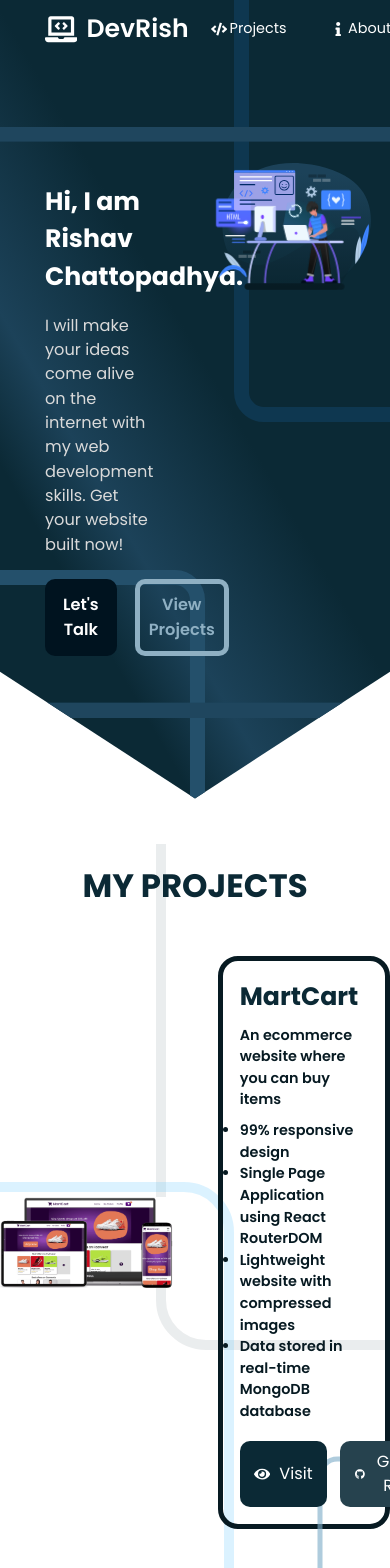
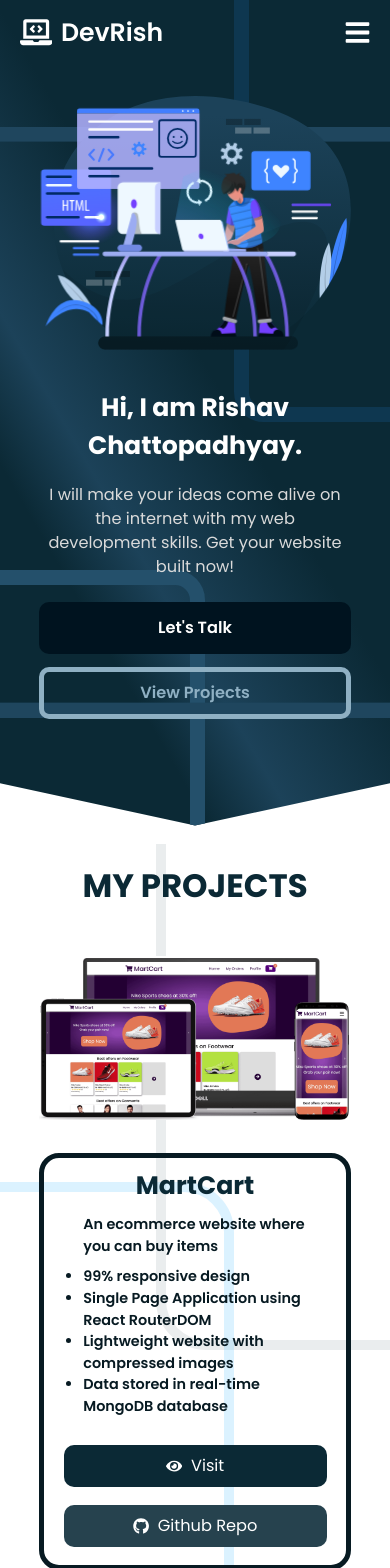
Before and after one commit to DevRish/DevRishPortfolio, a React (Vite) app: page / in a window 390 px wide. Shown: the top 1568 px of the page. Built offline with nearby package versions, Linux system fonts and the light colour scheme.

Commit message:
responsiveness done

```diff
--- a/src/components/Contact.tsx
+++ b/src/components/Contact.tsx
@@ -111,11 +111,11 @@ const Contact = forwardRef<HTMLDivElement, any>((_,ref) => {
         <div className='w-[100vw] bg-[rgb(18,50,63)]' ref={ref}>
             <div className='w-container flex-and-center flex-col mx-auto py-[3rem] text-white'>
                 <h1 className='w-full text-center text-[3.6rem] font-bold'>LET'S TALK</h1>
-                <div className='w-full grid grid-cols-2 my-[4rem] gap-[5rem]'>
+                <div className='w-full sm:block md:grid grid-cols-2 my-[4rem] gap-[5rem]'>
                     <div className={`flex-and-center order-2 z-10 ${imgVis} transition-2ms`}>
-                        <MessageMe className='block w-[90%]' />
+                        <MessageMe className='block w-[90%] sm:w-[80%] sm:mb-[5rem]' />
                     </div>
-                    <div className={`z-10 ${descVis} transition-2ms px-[10%]`}>
+                    <div className={`z-10 ${descVis} transition-2ms px-[10%] sm:flex sm:flex-col sm:justify-center sm:items-center`}>
                         <p className='text-[1.6rem] font-semibold'>
                             Want to discuss about your new project? Just leave me a message and I will get back to you!
                         </p>
--- a/src/components/Hero.tsx
+++ b/src/components/Hero.tsx
@@ -1,10 +1,16 @@
-import { HTMLProps, MutableRefObject, useState } from 'react';
+import { ButtonHTMLAttributes, HTMLProps, MutableRefObject, useState } from 'react';
 // import './styles/Hero.css';
 import DevSVG from './DevSVG';
 import { FaArrowRight, FaBars, FaCode, FaFileAlt, FaInfo, FaLaptopCode, FaUser } from 'react-icons/fa';
 
-const NavMdLi = ({children, ...props}: HTMLProps<HTMLLIElement>) => (
+const NavItemMd = ({children, ...props}: HTMLProps<HTMLLIElement>) => (
     <li className='py-[2rem] px-[2.5rem] h-full flex items-center text-white text-[1.6rem]' {...props}>{children}</li>
+);
+
+const NavItemSm = ({children, ...props}: ButtonHTMLAttributes<HTMLButtonElement>) => (
+    <button className={
+        'w-full bg-white text-[#00131F] text-[4vh] flex-and-center py-[4vh] border-0 border-b-[2px] border-black'
+    } {...props}>{children}</button>
 );
 
 interface IHeroProps {
@@ -20,7 +26,7 @@ const Hero = ({ projectRef, aboutRef, contactRef  }: IHeroProps) => {
     const [showMenu,setShowMenu] = useState(false);
     const bgBoxClass = 'absolute bg-transparent rounded-[30px] z-[1] ';
     return (
-        <header className='w-[100vw] min-h-[100vh] bg-hero-gradient relative overflow-hidden z-50 animate-seeDown' >
+        <header className='w-[100vw] min-h-[100vh] bg-hero-gradient relative overflow-hidden z-50 sm:animate-seeDownSm md:animate-seeDown' >
             <div className={bgBoxClass + 'h-[200vh] w-[200vh] top-[67.5%] border-[15px] border-[#24506B] animate-box1'}></div>
             <div className={
                 bgBoxClass +
@@ -29,16 +35,19 @@ const Hero = ({ projectRef, aboutRef, contactRef  }: IHeroProps) => {
             }></div>
             <div className={bgBoxClass + 'h-[200vh] w-[200vh] bottom-[50%] border-[15px] border-[#0E3750] animate-box3'}></div>
             <div className='w-container flex-and-center flex-col mx-auto z-[5]'>
-                <nav className='w-full flex justify-between items-center py-0 px-[5rem] z-[5]'>
+                <nav className={
+                    'w-full flex justify-between items-center py-0 px-[5rem] z-[5] ' +
+                    'sm:pt-[1.5rem] sm:pl-[5%] sm:pr-[5%]'
+                }>
                     <div className='text-white text-[2.8rem] font-semibold flex-and-center'>
                         <FaLaptopCode className='text-[3.6rem] mr-[1rem]' /> DevRish
                     </div>
-                    <button className='hidden h-[100%] bg-transparent border-none text-[3rem]' onClick={() => setShowMenu(true)}><FaBars /></button>
-                    <ul className='flex'>
-                        <NavMdLi><button className='flex-and-center' onClick={ () => { scrollToElement(projectRef) } }><FaCode className='text-[1.8rem] mr-[0.25rem]' /> Projects</button></NavMdLi>
-                        <NavMdLi><button className='flex-and-center' onClick={ () => { scrollToElement(aboutRef) } }><FaInfo className='mr-[0.25rem]' /> About</button></NavMdLi>
-                        <NavMdLi><button className='flex-and-center' onClick={ () => { scrollToElement(contactRef) } }><FaUser className='mr-[0.25rem]' /> Contact</button></NavMdLi>
-                        <NavMdLi>
+                    <button className='md:hidden sm:block h-[100%] bg-transparent border-none text-[3rem] text-white' onClick={() => setShowMenu(true)}><FaBars /></button>
+                    <ul className='flex sm:hidden'>
+                        <NavItemMd><button className='flex-and-center' onClick={ () => { scrollToElement(projectRef) } }><FaCode className='text-[1.8rem] mr-[0.25rem]' /> Projects</button></NavItemMd>
+                        <NavItemMd><button className='flex-and-center' onClick={ () => { scrollToElement(aboutRef) } }><FaInfo className='mr-[0.25rem]' /> About</button></NavItemMd>
+                        <NavItemMd><button className='flex-and-center' onClick={ () => { scrollToElement(contactRef) } }><FaUser className='mr-[0.25rem]' /> Contact</button></NavItemMd>
+                        <NavItemMd>
                             <button
                                 className='border-none text-white text-[1.6rem] font-normal bg-transparent cursor-pointer p-0'
                             >
@@ -48,31 +57,33 @@ const Hero = ({ projectRef, aboutRef, contactRef  }: IHeroProps) => {
                                     download
                                 ><FaFileAlt className='mr-[0.25rem]' /> Resume</a>
                             </button>
-                        </NavMdLi>
+                        </NavItemMd>
                     </ul>
                 </nav>
-                {/* <div className={ 'hidden ' + (showMenu ? "mob-menu show" : "mob-menu hide") }> */}
-                <div className={'hidden'}>
-                    <button onClick={ () => { setShowMenu(false); }} ><FaArrowRight /></button>
-                    <button onClick={ () => { scrollToElement(projectRef); setShowMenu(false); } }><FaCode /> Projects</button>
-                    <button onClick={ () => { scrollToElement(aboutRef); setShowMenu(false); } }><FaInfo /> About</button>
-                    <button onClick={ () => { scrollToElement(contactRef); setShowMenu(false); } }><FaUser /> Contact</button>
-                    <button>
+                <div className={
+                    'md:hidden fixed flex flex-col top-0 right-0 h-[100vh] w-[100vw] bg-white z-[999] transition-transform duration-1000 ease-linear ' +
+                    (showMenu ? 'translate-x-0' : 'translate-x-[100%]')
+                }>
+                    <NavItemSm onClick={ () => { setShowMenu(false); }} ><FaArrowRight /></NavItemSm>
+                    <NavItemSm onClick={ () => { scrollToElement(projectRef); setShowMenu(false); } }><FaCode className='mr-[1rem]' /> Projects</NavItemSm>
+                    <NavItemSm onClick={ () => { scrollToElement(aboutRef); setShowMenu(false); } }><FaInfo className='mr-[1rem]' /> About</NavItemSm>
+                    <NavItemSm onClick={ () => { scrollToElement(contactRef); setShowMenu(false); } }><FaUser className='mr-[1rem]' /> Contact</NavItemSm>
+                    <NavItemSm>
                         <a href="https://raw.githubusercontent.com/DevRish/DevRishResume/main/Resume.pdf" download
-                            style={{ textDecoration: 'none', color: 'inherit' }}
-                        ><FaFileAlt /> Resume</a>
-                    </button>
+                            className='no-underline text-inherit flex-and-center'
+                        ><FaFileAlt className='mr-[1rem]' /> Resume</a>
+                    </NavItemSm>
                 </div>
-                <section className='w-full grid grid-cols-2 mt-[12.5vh] z-[5]'>
+                <section className='w-full sm:block sm:mt-[5rem] md:grid grid-cols-2 mt-[12.5vh] z-[5]'>
                     <div className='order-2 animate-fadein'>
                         <DevSVG className='w-[80%] block mx-auto' />
                     </div>
-                    <div className='order-1 py-[10%] px-[5rem] animate-fadein'>
-                        <h1 className='text-[2.8rem] mb-[2rem] text-white font-bold'>Hi, I am Rishav Chattopadhya.</h1>
-                        <p className='text-[1.8rem] mb-[2.5rem] text-[rgb(218,218,218)]'>I will make your ideas come alive on the internet with my web development skills. Get your website built now!</p>
-                        <div className='flex flex-row text-[1.8rem] font-semibold'>
-                            <button className="hover:scale-110 border-none rounded-[10px] cursor-pointer py-[1.5rem] px-[2rem] bg-[#00131F] text-white mr-[2rem]" onClick={ () => { scrollToElement(contactRef) } }>Let's Talk</button>
-                            <button className="hover:scale-110 rounded-[10px] cursor-pointer p-[1rem] bg-transparent text-[#8FB0C3] border-[5px] border-[#8FB0C3]" onClick={ () => { scrollToElement(projectRef) } }>View Projects</button>
+                    <div className='order-1 py-[10%] px-[5rem] animate-fadein sm:flex sm:flex-col sm:justify-center sm:items-center sm:p-[10%] sm:pb-[20%]'>
+                        <h1 className='text-[2.8rem] mb-[2rem] text-white font-bold sm:text-center'>Hi, I am Rishav Chattopadhyay.</h1>
+                        <p className='text-[1.8rem] mb-[2.5rem] text-[rgb(218,218,218)] sm:text-center'>I will make your ideas come alive on the internet with my web development skills. Get your website built now!</p>
+                        <div className='flex flex-row text-[1.8rem] font-semibold sm:flex-col sm:w-full sm:justify-center sm:items-center'>
+                            <button className="sm:w-full sm:mr-0 sm:mb-[1.5rem] hover:scale-110 border-none rounded-[10px] cursor-pointer py-[1.5rem] px-[2rem] bg-[#00131F] text-white mr-[2rem]" onClick={ () => { scrollToElement(contactRef) } }>Let's Talk</button>
+                            <button className="sm:w-full hover:scale-110 rounded-[10px] cursor-pointer p-[1rem] bg-transparent text-[#8FB0C3] border-[5px] border-[#8FB0C3]" onClick={ () => { scrollToElement(projectRef) } }>View Projects</button>
                         </div>
                     </div>
                 </section>
--- a/src/components/Projects.tsx
+++ b/src/components/Projects.tsx
@@ -20,40 +20,42 @@ const ProjectSections = ({ projectData }: { projectData: ProjectData[] }) => (
     <>
     {
         projectData.map(({ name, desc, imgSrc, imgAlt, keyPoints, visitLink, repoLink, shouldShow  }, i) => (
-            <div className="w-full grid grid-cols-2 gap-[5rem] mt-[5rem] project">
+            <div className="w-full sm:block md:grid grid-cols-2 gap-[5rem] mt-[5rem] project">
                 <div className={
-                    `flex-and-center z-20 transition-2ms ` +
+                    `flex-and-center z-20 transition-2ms sm:mb-[4vh] ` +
                     (shouldShow ? 'opacity-100 scale-100' : 'opacity-0 scale-0') + ' ' +
                     (i%2 === 0 ? '': 'order-2')
                 }>
-                    <img className='w-full' src={imgSrc} alt={imgAlt} />
+                    <img className='w-full sm:w-[80%]' src={imgSrc} alt={imgAlt} />
                 </div>
                 <div className={
                     `z-10 transition-2ms p-[10%] bg-transparent border-[5px] border-[#071a22] rounded-[20px] ` +
+                    `sm:py-0 sm:px-[5%] sm:w-[80%] sm:m-auto sm:flex sm:flex-col sm:justify-center sm:items-center ` +
                     (shouldShow ? 'opacity-100 translate-y-0' : 'opacity-0 translate-y-[50%]') + ' ' +
                     '*:relative *:z-10 ' +
                     "after:content-[''] after:h-[15rem] after:w-[15rem] after:absolute after:bottom-0 " +
                     (i%2 === 0 ? 'after:right-0' : 'after:right-[100%]') + ' ' +
                     'after:translate-x-[50%] after:translate-y-[50%] ' +
-                    'after:border-[5px] after:border-[#7fadc99f] after:rounded-[20px]'
+                    'after:border-[5px] after:border-[#7fadc99f] after:rounded-[20px] ' +
+                    'sm:after:hidden'
                 }>
-                    <h2 className='text-[2.8rem] text-[#0B2935] mb-[1rem] font-bold'>{name}</h2>
-                    <p className='text-[1.6rem] text-[#071a22] mb-[1rem] font-semibold'>{desc}</p>
-                    <ul className='text-[1.6rem] text-[#071a22] mb-[1rem] font-semibold list-disc'>
+                    <h2 className='text-[2.8rem] text-[#0B2935] mb-[1rem] font-bold sm:mt-[1rem]'>{name}</h2>
+                    <p className='text-[1.6rem] text-[#071a22] mb-[1rem] font-semibold sm:px-[7.5%]'>{desc}</p>
+                    <ul className='text-[1.6rem] text-[#071a22] mb-[1rem] font-semibold list-disc sm:px-[7.5%]'>
                         {
                             keyPoints.map((point) => (
                                 <li>{point}</li>
                             ))
                         }
                     </ul>
-                    <div className='mt-[2rem] flex relative z-10 no-underline text-white text-[1.8rem]'>
+                    <div className='mt-[2rem] flex sm:flex-col sm:w-full relative z-10 no-underline text-white text-[1.8rem]'>
                         {
                             visitLink &&
-                            <a href={visitLink} className='flex-and-center text-center bg-[#0B2935] rounded-[10px] py-[1rem] px-[1.6rem] mr-[1.5rem] block hover:scale-110' target="_blank">
+                            <a href={visitLink} className='sm:w-full flex-and-center text-center bg-[#0B2935] rounded-[10px] py-[1rem] px-[1.6rem] mr-[1.5rem] block hover:scale-110' target="_blank">
                                 <FaEye className='mr-[1rem]' /> Visit
                             </a>
                         }
-                        <a href={repoLink} className='flex-and-center text-center bg-[#26424e] rounded-[10px] py-[1rem] px-[1.6rem] mr-[1.5rem] block hover:scale-110' target="_blank">
+                        <a href={repoLink} className='sm:w-full sm:my-[2rem] sm:mx-0 flex-and-center text-center bg-[#26424e] rounded-[10px] py-[1rem] px-[1.6rem] mr-[1.5rem] block hover:scale-110' target="_blank">
                             <FaGithub className='mr-[1rem]' /> Github Repo
                         </a>
                     </div>
@@ -141,7 +143,7 @@ const Projects = forwardRef<HTMLDivElement, any>((_, ref) => {
 
     return (
         <div className='w-[100vw] overflow-x-hidden overflow-y-visible'>
-            <div ref={ref} className='w-container flex-and-center flex-col mx-auto pt-[2rem] pb-[8rem] relative'>
+            <div ref={ref} className='w-container flex-and-center flex-col mx-auto pt-[2rem] pb-[8rem] sm:pb-[4vh] relative sm:overflow-hidden'>
 
                 <h1 className='w-full text-center text-[3.6rem] font-bold text-[#0B2935]'>MY PROJECTS</h1>
 
--- a/tailwind.config.js
+++ b/tailwind.config.js
@@ -6,11 +6,16 @@ export default {
   ],
   theme: {
     extend: {
+      screens: {
+        sm: { max: '794px' },
+        md: { min: '795px' },
+      },
       backgroundImage: {
         'hero-gradient': 'linear-gradient(60deg, rgb(11,41,53) 25%, rgb(28,66,89) 35%, rgb(11,41,53) 55%)',
       },
       animation: {
         seeDown: 'seeDown 2s linear infinite',
+        seeDownSm: 'seeDownSm 2s linear infinite',
         box1: 'box1 0.5s linear forwards',
         box2: 'box2 0.5s linear forwards',
         box3: 'box3 0.5s linear forwards',
@@ -26,6 +31,11 @@ export default {
           '0%': { clipPath: 'polygon(0 0, 100vw 0, 100vw 78%, 50vw 93%, 0 78%)' },
           '50%': { clipPath: 'polygon(0 0, 100vw 0, 100vw 83%, 50vw 98%, 0 83%)' },
           '100%': { clipPath: 'polygon(0 0, 100vw 0, 100vw 78%, 50vw 93%, 0 78%)' },
+        },
+        seeDownSm: {
+          '0%': { clipPath: 'polygon(0 0, 100% 0, 100% 90%, 50% 95%, 0 90%)' },
+          '50%': { clipPath: 'polygon(0 0, 100% 0, 100% 95%, 50% 100%, 0 95%)' },
+          '100%': { clipPath: 'polygon(0 0, 100% 0, 100% 90%, 50% 95%, 0 90%)' },
         },
         box1: {
           'from': { right: '100%' },
```
Also changed, not shown: src/components/About.tsx (+10 -10 lines), src/components/Footer.tsx (+7 -4 lines).
